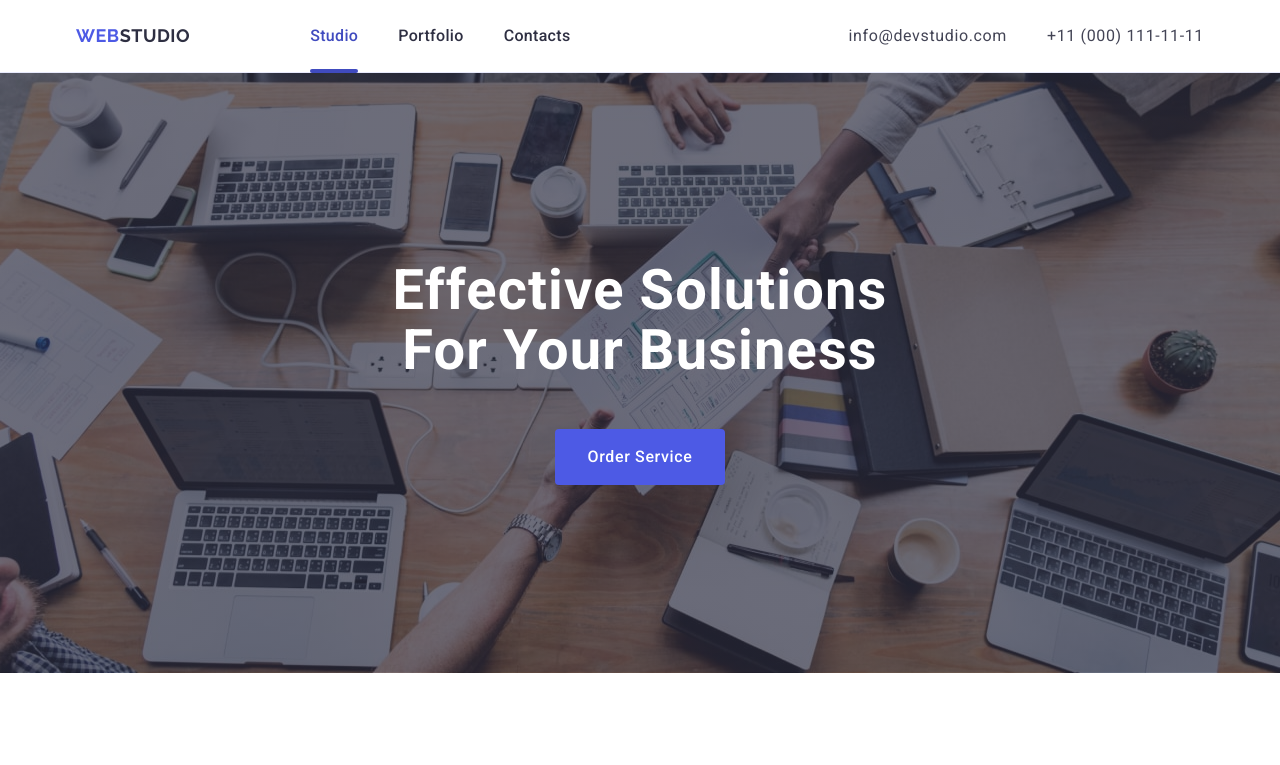
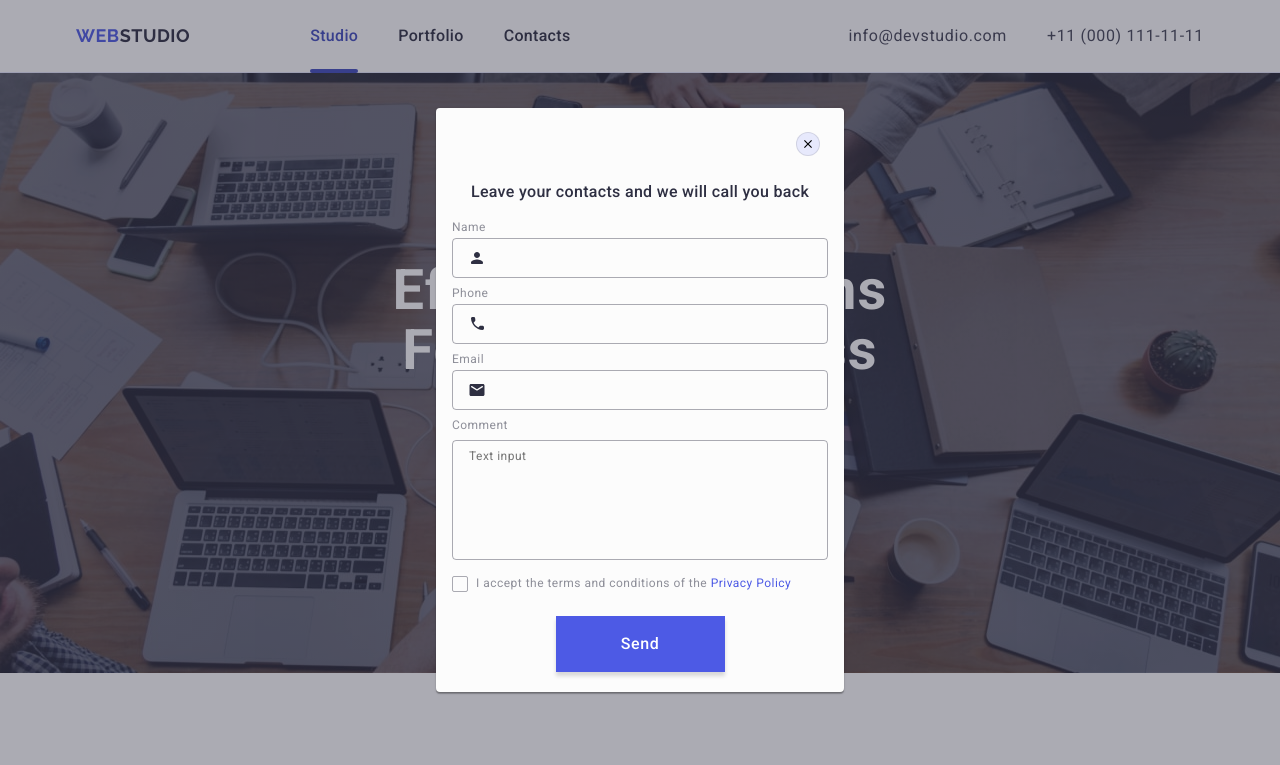
Before and after one commit to andrewwwmatsko/goit-markup-hw-06, a plain HTML site: page index.html in a window 1280 px wide. Shown: the top 765 px of the page. Drawn offline with nearby package versions, Linux system fonts and the light colour scheme.

Commit message:
update css

```diff
--- a/css/styles.css
+++ b/css/styles.css
@@ -1049,6 +1049,13 @@
     min-width: 264px;
   }
   /* ================ */
+
+  /* Modal */
+
+  .modal {
+    min-width: 408px;
+    min-height: 584px;
+  }
 }
 
 /* ========================== */
--- a/index.html
+++ b/index.html
@@ -835,7 +835,7 @@
       </div>
     </footer>
 
-    <div class="backdrop">
+    <div class="backdrop is-open">
       <div class="modal">
         <button type="button" class="modal-close-btn">
           <svg class="modal-close-icon" width="8" height="8">
```
